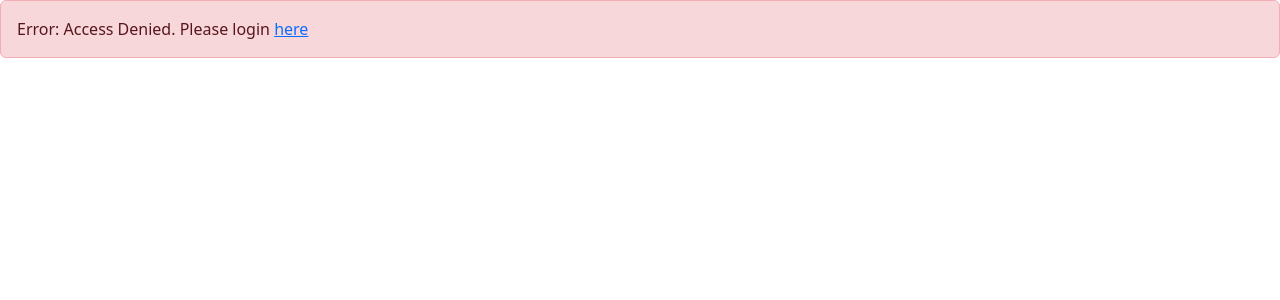
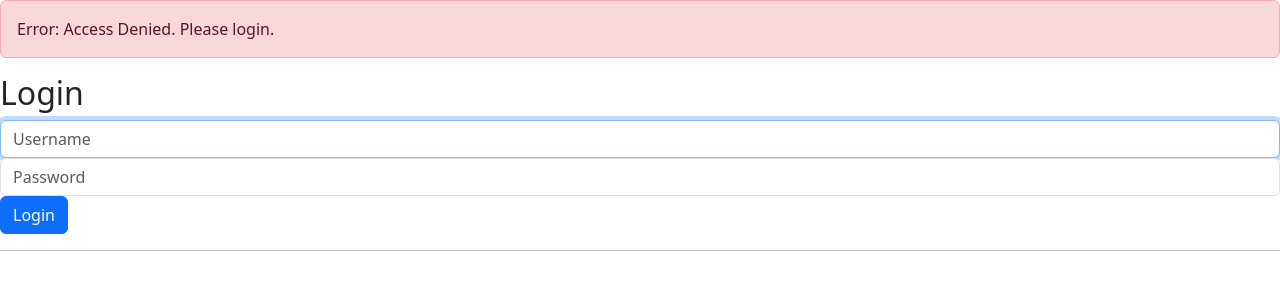
Before and after one commit to Howard-Z/SMV-Dashboard, a Django app: page /dashboard/admin in a window 1280 px wide. Shown: the top 300 px of the page. Run offline with Django 3.2, Linux system fonts and the light colour scheme; data that the repository does not hold is empty.

Commit message:
updated ips?

```diff
--- a/mqtt/helper.py
+++ b/mqtt/helper.py
@@ -10,7 +10,7 @@ import os
 
 LOCATION = [0,0,0]
 
-broker = '10.147.17.93'
+broker = '128.97.3.48'
 port = 1883
 # Generate a Client ID with the subscribe prefix.
 client_id = f'subscribe-{random.randint(0, 100)}'
@@ -43,6 +43,7 @@ def store(msg):
         #send to dashboard ONLY for speed and energy(to avoid sending non-relevant data)
         async_to_sync(channel_layer.group_send)("speed", {"type": f"data.notif", "module": f"{topics[msg.topic]['name']}", "content": int(msg.payload.decode()), "error": False})
 
+
 def subscribe(topic, client: mqtt_client):
     def on_message(client, userdata, msg):
         store(msg)
--- a/mqtt/static/mqtt/dashboard.js
+++ b/mqtt/static/mqtt/dashboard.js
@@ -13,7 +13,7 @@ function battery_update(battery_level) {
 }
 //NEW: WebSocket
 const chatSocket = new WebSocket(
-    'wss://'
+    'ws://'
     + window.location.host
     + '/ws/dashboard'
 );
--- a/mqtt/templates/mqtt/dashboard_admin.html
+++ b/mqtt/templates/mqtt/dashboard_admin.html
@@ -64,7 +64,22 @@
 </div>
 
 {% else %}
-<div class="alert alert-danger" role="alert">Error: Access Denied. Please login <a href="/admin">here</a></div>
+<div class="alert alert-danger" role="alert">Error: Access Denied. Please login. </div>
+<h2>Login</h2>
+{% if message %}
+<div class="alert alert-danger">{{ message }}</div>
+{% endif %}
+<form action="{% url 'login' %}" method="POST">
+    {% csrf_token %}
+    <div class="form-group">
+        <input autofocus class="form-control" type="text" name="username" placeholder="Username">
+    </div>
+    <div class="form-group">
+        <input class="form-control" type="password" name="password" placeholder="Password">
+    </div>
+    <input class="btn btn-primary" type="submit" value="Login">
+</form>
+<hr>
 {% endif %}
 {% endblock %}
 {% block js %}
--- a/mqtt/urls.py
+++ b/mqtt/urls.py
@@ -5,7 +5,7 @@ urlpatterns = [
     path("", views.index, name="index"),
     path("map", views.map, name="map"),
     path("admin", views.dash_admin, name="dash_admin"),
-    path("admin", views.dash_admin, name="dash_admin"),
     path("team-view", views.team_view, name="team_view"),
+    path("login", views.login_view, name="login"),
 
 ]
--- a/mqtt/views.py
+++ b/mqtt/views.py
@@ -1,5 +1,5 @@
 from django.shortcuts import render
-from django.http.response import JsonResponse
+from django.http.response import JsonResponse, Http404
 from .helper import run, publish
 from .models import Trip
 import threading
@@ -7,6 +7,10 @@ import json
 from datetime import datetime
 from django.shortcuts import HttpResponse
 import sys
+from django.contrib.auth import authenticate, login
+from django.http import HttpResponseRedirect
+from django.urls import reverse
+
 # Create your views here.
 
 def index(request):
@@ -35,6 +39,23 @@ def dash_admin(request):
 
 def team_view(request):
     pass
+def login_view(request):
+    if request.method == "POST":
+        # Attempt to sign user in
+        username = request.POST["username"]
+        password = request.POST["password"]
+        user = authenticate(request, username=username, password=password)
+
+        # Check if authentication successful
+        if user is not None:
+            login(request, user)
+            return HttpResponseRedirect(reverse("dash_admin"), status=302)
+        else:
+            return render(request, "mqtt/dashboard_admin.html", {
+                "message": "Invalid username and/or password."
+            })
+    else:
+        raise Http404
 #threading: starts and maintains MQTT subscription in the background, using run(topics) function from helper
 thread = threading.Thread(target=run, name="MQTT_Subscribe", daemon=True)
 thread.start()
```
Also changed, not shown: smvDashboard/settings.py (+7 -7 lines).
